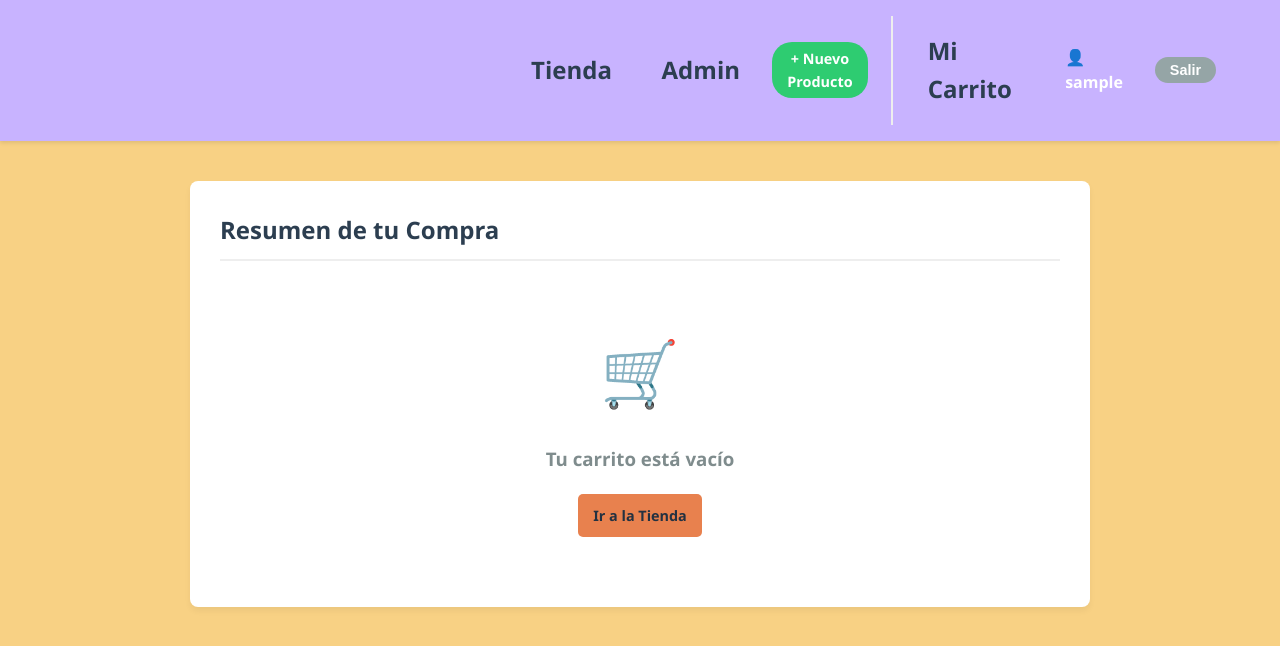
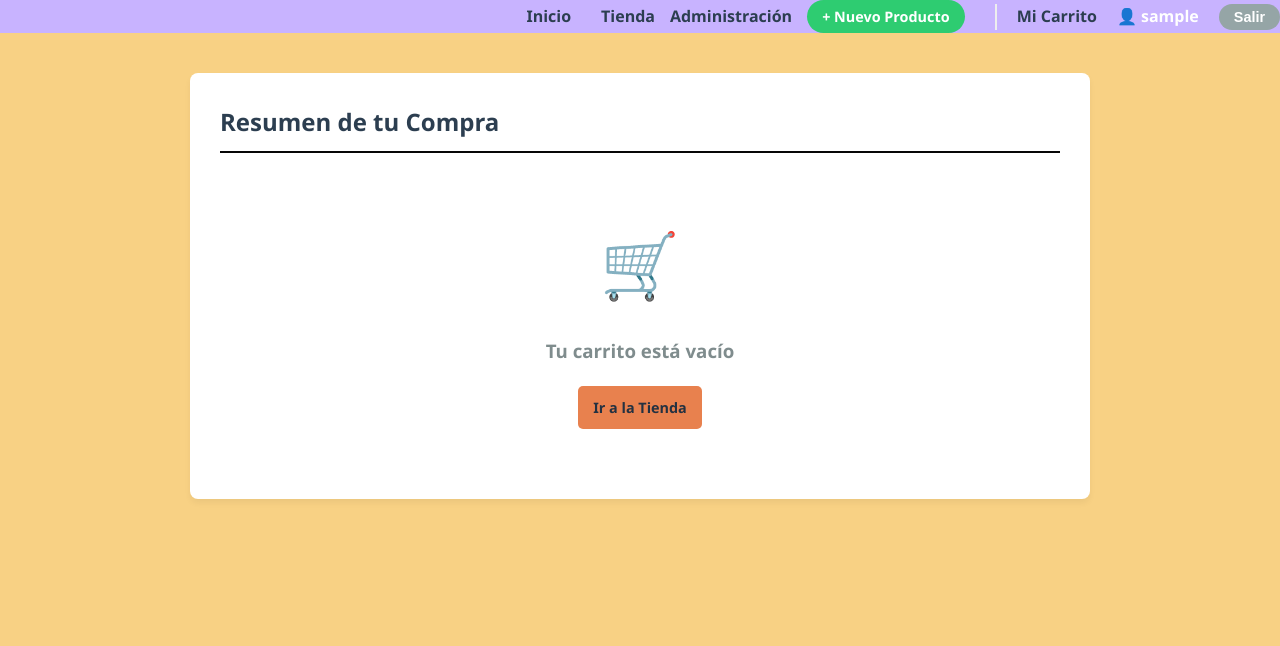
Before and after one commit to Aranthis1/e-commerce_base, a Django app: page /carrito/ in a window 1280 px wide. Shown: the top 646 px of the page. Run offline with Django 5.2, Linux system fonts and the light colour scheme; the visitor is signed in with stand-in values (Sample User, id 1).

Commit message:
creacion boton inicio y cambios color en carrito

```diff
--- a/e_commerce/config/views.py
+++ b/e_commerce/config/views.py
@@ -48,7 +48,7 @@ def product_list(request):
     products = paginator.get_page(page_number)
 
     # Nota: Asegúrate de que el archivo HTML esté dentro de la carpeta 'products' como indica esta ruta
-    return render(request, 'templates\products\product_list.html', {'products': products, 'query': query})
+    return render(request, 'products/product_list.html', {'products': products, 'query': query})
 # /products/create/ (Creación)
 def product_create(request):
     if request.method == 'POST':
--- a/e_commerce/e_commerce/urls.py
+++ b/e_commerce/e_commerce/urls.py
@@ -25,7 +25,7 @@ urlpatterns = [
     path('admin/', admin.site.urls),
     path('', views.index, name='index'),
     path('tienda/', views.public_catalog, name='public_catalog'),
-    path('', views.product_list, name='product_list'),
+    path('administración', views.product_list, name='product_list'),
     path('create/', views.product_create, name='product_create'),
     path('edit/<int:id>/', views.product_edit, name='product_edit'),
     path('delete/<int:id>/', views.product_delete, name='product_delete'),
--- a/e_commerce/static/CSS/styles.css
+++ b/e_commerce/static/CSS/styles.css
@@ -11,27 +11,7 @@
             line-height: 1.6;
         }
 
-        /* --- MENÚ DE NAVEGACIÓN --- */
-        .nav-links {
-            background-color: #C8B3FF;
-            padding: 1rem 5%;
-            display: flex;
-            justify-content: left;
-            align-items: left;
-            box-shadow: 0 2px 4px rgba(0,0,0,0.1);
-        }
-        .nav-links a {
-            float: left;
-            color: #1c2142;
-            padding: 1rem 5%;
-            text-decoration: none;
-            font-size: 1.5rem;
-            font-weight: bold;
-        }
-        .nav-linksr a:hover {
-            background-color: #83688F;
-            color: #ffffff;
-        }
+
         /* --- CONTENEDOR PRINCIPAL --- */
         .container {
             max-width: 1000px;
@@ -76,7 +56,7 @@
         th, td {
             padding: 15px;
             text-align: left;
-            border-bottom: 1px solid #eee;
+            border-bottom: 1px solid #060606;
         }
         th {
             background-color: #f8f9fa;
--- a/e_commerce/templates/base.html
+++ b/e_commerce/templates/base.html
@@ -38,10 +38,13 @@
     <div class="nav-links" style="background-color: #C8B3FF;display: flex; align-items: center; justify-content: flex-end; gap: 30px; width: 100%; flex-wrap: wrap;">
 
     <div style="display: flex; align-items: center; gap: 15px;">
+        <a href="{% url 'index' %}" style="text-decoration: none; font-weight: bold;">Inicio</a>
+    </div>
+    <div style="display: flex; align-items: center; gap: 15px;">
         <a href="{% url 'public_catalog' %}" style="text-decoration: none; font-weight: bold;">Tienda</a>
 
         {% if request.user|has_group:"Admin" or request.user|has_group:"Usuario" or request.user.is_superuser %}
-            <a href="{% url 'product_list' %}" style="text-decoration: none;">Admin</a>
+            <a href="{% url 'product_list' %}" style="text-decoration: none;">Administración</a>
             <a href="{% url 'product_create' %}" class="btn btn-success" style="padding: 5px 15px; border-radius: 20px; font-size: 0.9rem;">+ Nuevo Producto</a>
         {% endif %}
     </div>
--- a/e_commerce/templates/cart_detail.html
+++ b/e_commerce/templates/cart_detail.html
@@ -4,7 +4,7 @@
 
 {% block content %}
 <div class="form-box" style="max-width: 900px; margin-top: 40px;">
-    <h2 style="color: #2c3e50; border-bottom: 2px solid #eee; padding-bottom: 10px; margin-bottom: 20px;">
+    <h2 style="color: #2c3e50; border-bottom: 2px solid #060606; padding-bottom: 10px; margin-bottom: 20px;">
         Resumen de tu Compra
     </h2>
 
@@ -12,25 +12,25 @@
         <table style="width: 100%; border-collapse: collapse; margin-bottom: 30px;">
             <thead>
                 <tr style="background-color: #f8f9fa; text-align: left;">
-                    <th style="padding: 12px; border-bottom: 2px solid #ddd;">Producto</th>
-                    <th style="padding: 12px; border-bottom: 2px solid #ddd;">Precio</th>
-                    <th style="padding: 12px; border-bottom: 2px solid #ddd;">Cantidad</th>
-                    <th style="padding: 12px; border-bottom: 2px solid #ddd;">Subtotal</th>
+                    <th style="padding: 12px; border-bottom: 2px solid #060606; ">Producto</th>
+                    <th style="padding: 12px; border-bottom: 2px solid #060606;">Precio</th>
+                    <th style="padding: 12px; border-bottom: 2px solid #060606;">Cantidad</th>
+                    <th style="padding: 12px; border-bottom: 2px solid #060606;">Subtotal</th>
                 </tr>
             </thead>
             <tbody>
                 {% for item in cart_items %}
                 <tr>
-                    <td style="padding: 12px; border-bottom: 1px solid #eee; font-weight: bold;">
+                    <td style="padding: 12px; border-bottom: 1px solid #060606; font-weight: bold; color: #2c3e50;">
                         {{ item.product.name }}
                     </td>
-                    <td style="padding: 12px; border-bottom: 1px solid #eee;">${{ item.price }}</td>
-                    <td style="padding: 12px; border-bottom: 1px solid #eee;">
+                    <td style="padding: 12px; border-bottom: 1px solid #060606; font-weight: bold; color: #2c3e50;">${{ item.price }}</td>
+                    <td style="padding: 12px; border-bottom: 1px solid #060606;">
                         <div style="display: flex; align-items: center; gap: 10px;">
 
                             <a href="{% url 'cart_decrement' item.product.id %}" style="background-color: #e74c3c; color: white; width: 30px; height: 30px; display: flex; align-items: center; justify-content: center; text-decoration: none; border-radius: 5px; font-weight: bold; font-size: 1.2rem; box-shadow: 0 2px 4px rgba(0,0,0,0.1);">-</a>
 
-                            <span style="font-size: 1.2rem; font-weight: bold; min-width: 30px; text-align: center;">
+                            <span style="font-size: 1.2rem; font-weight: bold; min-width: 30px; text-align: center; font-weight: bold; color: #2c3e50;">
                             {{ item.quantity }}
                             </span>
 
```
Also changed, not shown: e_commerce/static/img/1768316081388-57cfd6802ddaeab67d443d3e9f8e19ee0215cd8d_dc35b801_16e767b1_thu.jpg (deleted), readme2.md.
